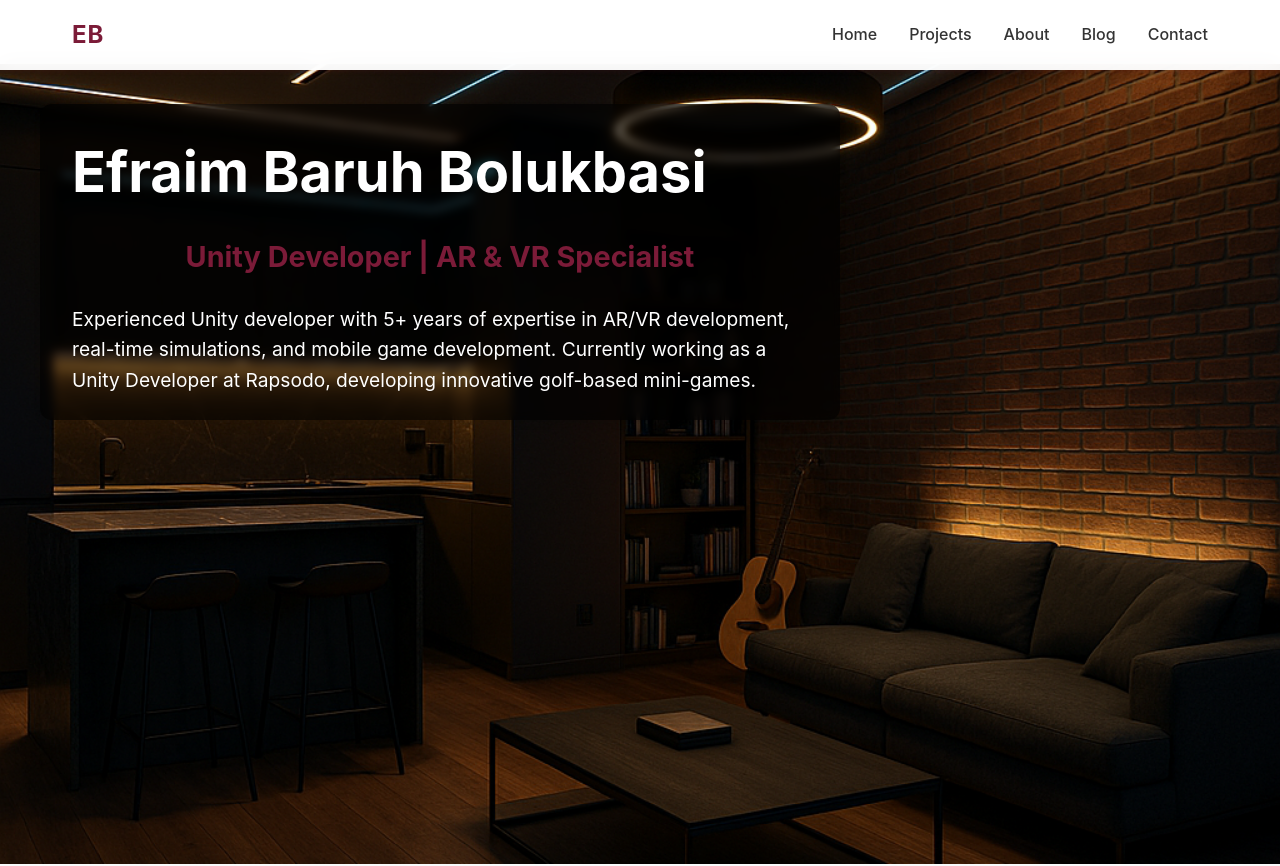
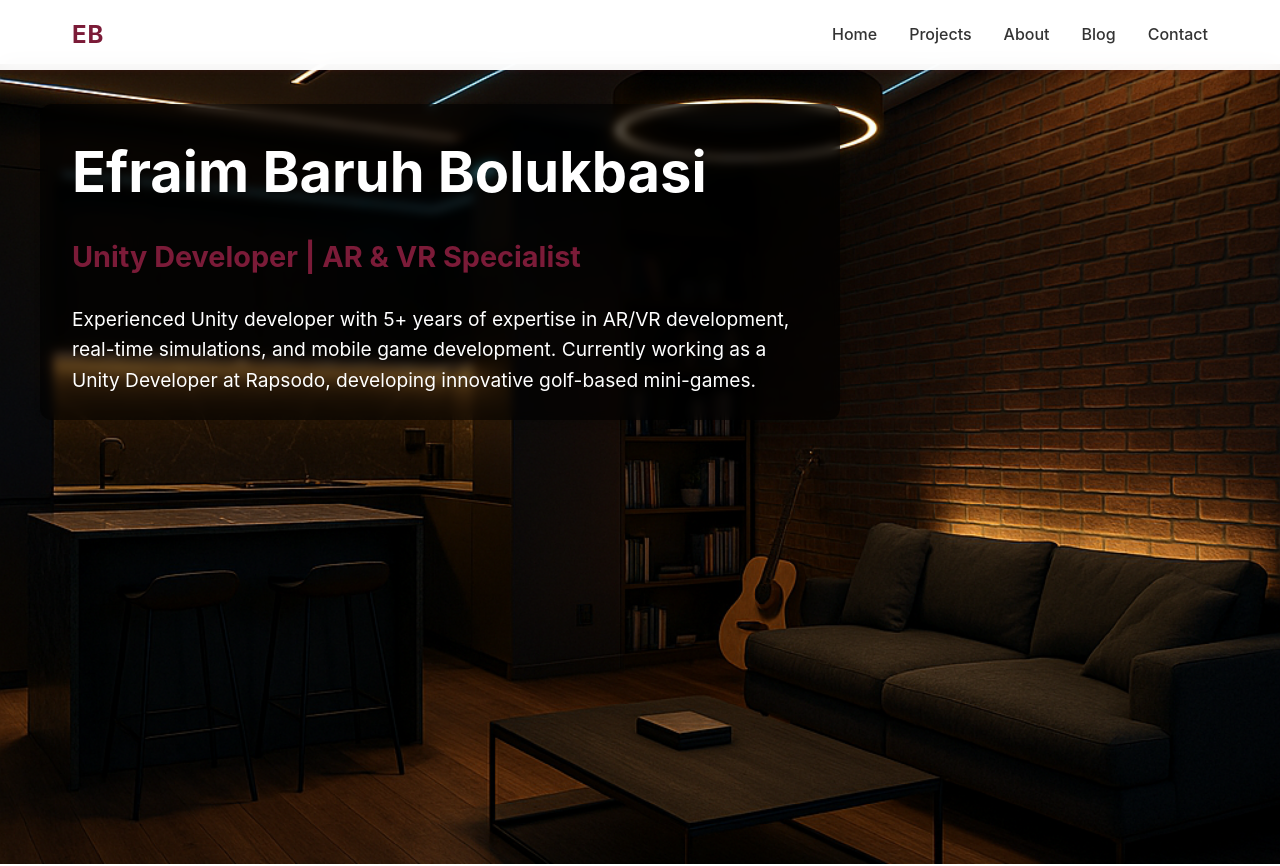
Before and after one commit to EfraimBaruh/efraim-portfolio, a React (Create React App) app: page / in a window 1280 px wide. Shown: the top 866 px of the page. Built offline with nearby package versions, Linux system fonts and the light colour scheme.

Commit message:
Change website layout

```diff
--- a/package.json
+++ b/package.json
@@ -9,6 +9,7 @@
     "@testing-library/user-event": "^13.5.0",
     "react": "^19.1.0",
     "react-dom": "^19.1.0",
+    "react-router-dom": "^7.6.0",
     "react-scripts": "5.0.1",
     "web-vitals": "^2.1.4"
   },
--- a/src/App.js
+++ b/src/App.js
@@ -1,75 +1,26 @@
 import React from 'react';
-import Navbar from './components/Navbar';
-import Contact from './components/Contact';
+import { BrowserRouter as Router, Routes, Route } from 'react-router-dom';
+import Layout from './components/Layout';
+import Home from './pages/Home';
+import About from './pages/About';
 import Projects from './components/Projects';
 import Blog from './components/Blog';
+import Contact from './components/Contact';
 import './App.css';
 
 function App() {
   return (
-    <div className="app">
-      <Navbar />
-      <main>
-        <section id="home" className="hero">
-          <div className="hero-content">
-            <h1>Efraim Baruh Bolukbasi</h1>
-            <h2>Unity Developer | AR & VR Specialist</h2>
-            <p>Experienced Unity developer with 5+ years of expertise in AR/VR development, real-time simulations, and mobile game development. Currently working as a Unity Developer at Rapsodo, developing innovative golf-based mini-games.</p>
-          </div>
-        </section>
-
-        <section id="projects" className="projects">
-          <Projects />
-        </section>
-
-        <section id="about" className="about">
-          <h2>About Me</h2>
-          <div className="about-content">
-            <p>I am a passionate Unity developer with extensive experience in AR/VR development, real-time simulations, and mobile game development. My journey in technology spans across multiple countries, including Turkey, the UK, and Sweden, giving me a diverse perspective on software development.</p>
-
-            <div>
-              <h3>Professional Experience</h3>
-              <ul>
-                <li>Currently working as a Unity Developer at Rapsodo, developing golf-based mini-games</li>
-                <li>Previously worked as a Senior VR Developer at Gleechi AB, creating VR training simulations</li>
-                <li>Developed multiplayer mobile games at Leke Games, including TDZ: Traffic Driving Zone</li>
-                <li>Created autonomous vehicle simulations at ADASTEC using Unity, C#, and ROS</li>
-                <li>Developed VR-based university experiments at VRLabAcademy</li>
-              </ul>
-            </div>
-
-            <div>
-              <h3>Technical Skills</h3>
-              <ul>
-                <li>Unity 3D Development (4+ years) - UWP, WebGL, Android, iOS</li>
-                <li>Mobile Application Development (2+ years)</li>
-                <li>Machine Vision (C++)</li>
-                <li>Version Control: Bitbucket, GitLab</li>
-                <li>Project Management: Jira, Slack, MSTeams</li>
-              </ul>
-            </div>
-
-            <div>
-              <h3>Languages</h3>
-              <ul>
-                <li>Turkish (Native)</li>
-                <li>English (C1 Level)</li>
-                <li>Russian (A2 Level)</li>
-                <li>Chinese (A2 Level)</li>
-              </ul>
-            </div>
-          </div>
-        </section>
-
-        <section id="blog" className="blog">
-          <Blog />
-        </section>
-
-        <section id="contact" className="contact">
-          <Contact />
-        </section>
-      </main>
-    </div>
+    <Router>
+      <Layout>
+        <Routes>
+          <Route path="/" element={<Home />} />
+          <Route path="/projects" element={<Projects />} />
+          <Route path="/about" element={<About />} />
+          <Route path="/blog" element={<Blog />} />
+          <Route path="/contact" element={<Contact />} />
+        </Routes>
+      </Layout>
+    </Router>
   );
 }
 
--- /dev/null
+++ b/src/components/Layout.css
@@ -0,0 +1,17 @@
+.layout {
+  min-height: 100vh;
+  display: flex;
+  flex-direction: column;
+}
+
+.main-content {
+  flex: 1;
+  width: 100%;
+}
+
+/* Remove any default margins and padding */
+* {
+  margin: 0;
+  padding: 0;
+  box-sizing: border-box;
+}
--- /dev/null
+++ b/src/components/Layout.js
@@ -0,0 +1,16 @@
+import React from 'react';
+import Navbar from './Navbar';
+import './Layout.css';
+
+function Layout({ children }) {
+  return (
+    <div className="layout">
+      <Navbar />
+      <main className="main-content">
+        {children}
+      </main>
+    </div>
+  );
+}
+
+export default Layout;
--- a/src/components/Navbar.js
+++ b/src/components/Navbar.js
@@ -1,17 +1,18 @@
 import React from 'react';
+import { Link } from 'react-router-dom';
 import './Navbar.css';
 
 function Navbar() {
   return (
     <nav className="navbar">
       <div className="nav-content">
-        <a href="#home" className="nav-logo">EB</a>
+        <Link to="/" className="nav-logo">EB</Link>
         <ul className="nav-links">
-          <li><a href="#home">Home</a></li>
-          <li><a href="#projects">Projects</a></li>
-          <li><a href="#about">About</a></li>
-          <li><a href="#blog">Blog</a></li>
-          <li><a href="#contact">Contact</a></li>
+          <li><Link to="/">Home</Link></li>
+          <li><Link to="/projects">Projects</Link></li>
+          <li><Link to="/about">About</Link></li>
+          <li><Link to="/blog">Blog</Link></li>
+          <li><Link to="/contact">Contact</Link></li>
         </ul>
       </div>
     </nav>
--- /dev/null
+++ b/src/pages/About.js
@@ -0,0 +1,46 @@
+import React from 'react';
+
+function About() {
+  return (
+    <section className="about">
+      <h2>About Me</h2>
+      <div className="about-content">
+        <p>I am a passionate Unity developer with extensive experience in AR/VR development, real-time simulations, and mobile game development. My journey in technology spans across multiple countries, including Turkey, the UK, and Sweden, giving me a diverse perspective on software development.</p>
+
+        <div>
+          <h3>Professional Experience</h3>
+          <ul>
+            <li>Currently working as a Unity Developer at Rapsodo, developing golf-based mini-games</li>
+            <li>Previously worked as a Senior VR Developer at Gleechi AB, creating VR training simulations</li>
+            <li>Developed multiplayer mobile games at Leke Games, including TDZ: Traffic Driving Zone</li>
+            <li>Created autonomous vehicle simulations at ADASTEC using Unity, C#, and ROS</li>
+            <li>Developed VR-based university experiments at VRLabAcademy</li>
+          </ul>
+        </div>
+
+        <div>
+          <h3>Technical Skills</h3>
+          <ul>
+            <li>Unity 3D Development (5+ years) - UWP, WebGL, Android, iOS</li>
+            <li>Mobile Application Development (2+ years)</li>
+            <li>Machine Vision (C++)</li>
+            <li>Version Control: Bitbucket, GitLab</li>
+            <li>Project Management: Jira, Slack, MSTeams</li>
+          </ul>
+        </div>
+
+        <div>
+          <h3>Languages</h3>
+          <ul>
+            <li>Turkish (Native)</li>
+            <li>English (C1 Level)</li>
+            <li>Russian (B1 Level)</li>
+            <li>Chinese (A2 Level)</li>
+          </ul>
+        </div>
+      </div>
+    </section>
+  );
+}
+
+export default About;
--- /dev/null
+++ b/src/pages/Home.css
@@ -0,0 +1,31 @@
+.hero {
+  width: 100%;
+  min-height: 100vh;
+  position: relative;
+  background-color: #f5f5f5; /* or whatever background color you prefer */
+}
+
+.hero-content {
+  position: absolute;
+  top: 0;
+  left: 0;
+  padding: 80px 40px; /* Adjust these values to get the desired spacing from top and left */
+  max-width: 700px; /* Adjust this value based on your content needs */
+  text-align: left; /* Explicitly set text alignment to left */
+}
+
+.hero-content h1 {
+  margin-bottom: 20px;
+  text-align: left;
+}
+
+.hero-content h2 {
+  margin-bottom: 20px;
+  color: #666; /* or whatever color you prefer */
+  text-align: left;
+}
+
+.hero-content p {
+  line-height: 1.6;
+  text-align: left;
+}
--- /dev/null
+++ b/src/pages/Home.js
@@ -0,0 +1,16 @@
+import React from 'react';
+import './Home.css';
+
+function Home() {
+  return (
+    <section className="hero">
+      <div className="hero-content">
+        <h1>Efraim Baruh Bolukbasi</h1>
+        <h2>Unity Developer | AR & VR Specialist</h2>
+        <p>Experienced Unity developer with 5+ years of expertise in AR/VR development, real-time simulations, and mobile game development. Currently working as a Unity Developer at Rapsodo, developing innovative golf-based mini-games.</p>
+      </div>
+    </section>
+  );
+}
+
+export default Home;
```
Also changed, not shown: 1 other file (tests, documents, lock files or other folders).
